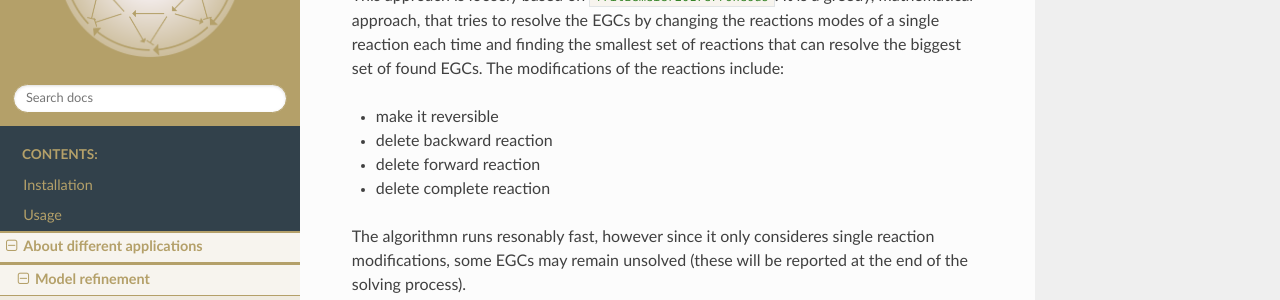
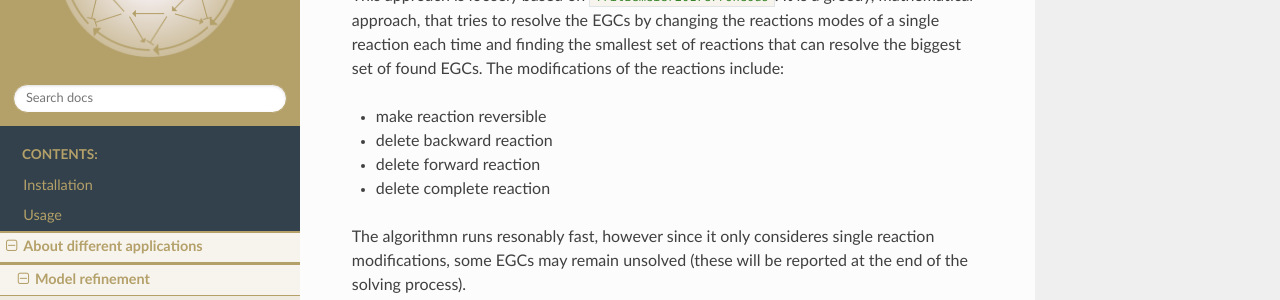
Before and after one commit to draeger-lab/refinegems, a Sphinx documentation site: the page built from docs/source/modules-desc/egcs.rst, in a window 1280 px wide and 900 px high, scrolled down 1382 px. Shown: the part 151-451 px from the top of the window. Built offline with Sphinx 7.4.7 and the Read the Docs theme 2.0.0, drawn with Linux system fonts in a browser that asks for light colours; cross-references to code outside the pages are shown as plain code.

Commit message:
docs update #120

```diff
--- a/docs/source/index.rst
+++ b/docs/source/index.rst
@@ -28,8 +28,8 @@
 
 .. raw:: html
 
-  <a class="reference external image-reference" href="usage.html">
-    <img src='_images/Usage.png' alt='Usage' title='Usage' style="width: 20%;">
+  <a class="reference external image-reference" href="main-modules.html">
+    <img src='_images/Usage.png' alt='Applications' title='Applications' style="width: 20%;">
   </a>
 
 .. image:: images/buttons/Media.png
--- a/docs/source/modules-desc/egcs.rst
+++ b/docs/source/modules-desc/egcs.rst
@@ -60,12 +60,12 @@
 
 **class** :py:class:`~refinegems.classes.egcs.GreedyEGCSolver`
 
-This approach is loosely based on :footcite:p:`fritzemeier2017erroneous`.
+This approach is loosely based on :footcite:t:`fritzemeier2017erroneous`.
 It is a greedy, mathematical approach, that tries to resolve the EGCs by changing the reactions modes
 of a single reaction each time and finding the smallest set of reactions that can resolve the biggest set of
 found EGCs. The modifications of the reactions include:
 
-- make it reversible
+- make reaction reversible
 - delete backward reaction
 - delete forward reaction
 - delete complete reaction
```
